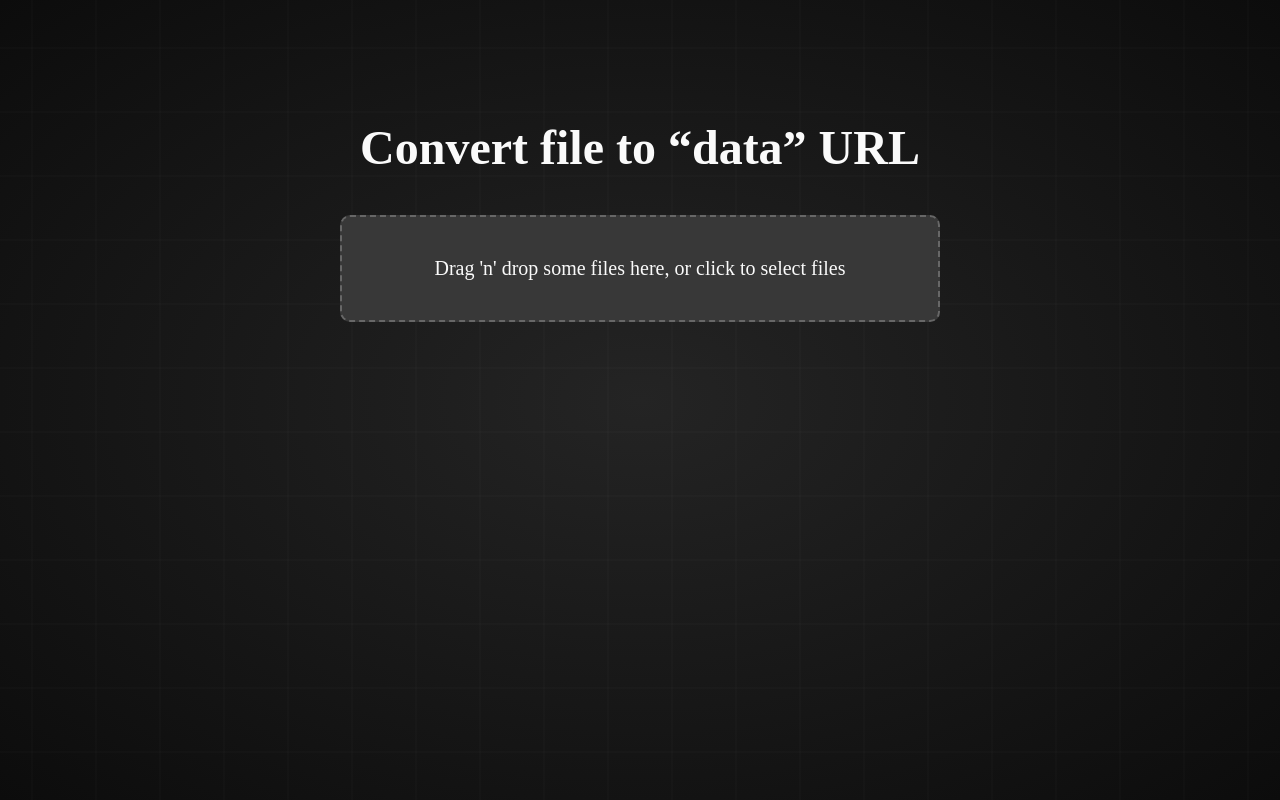
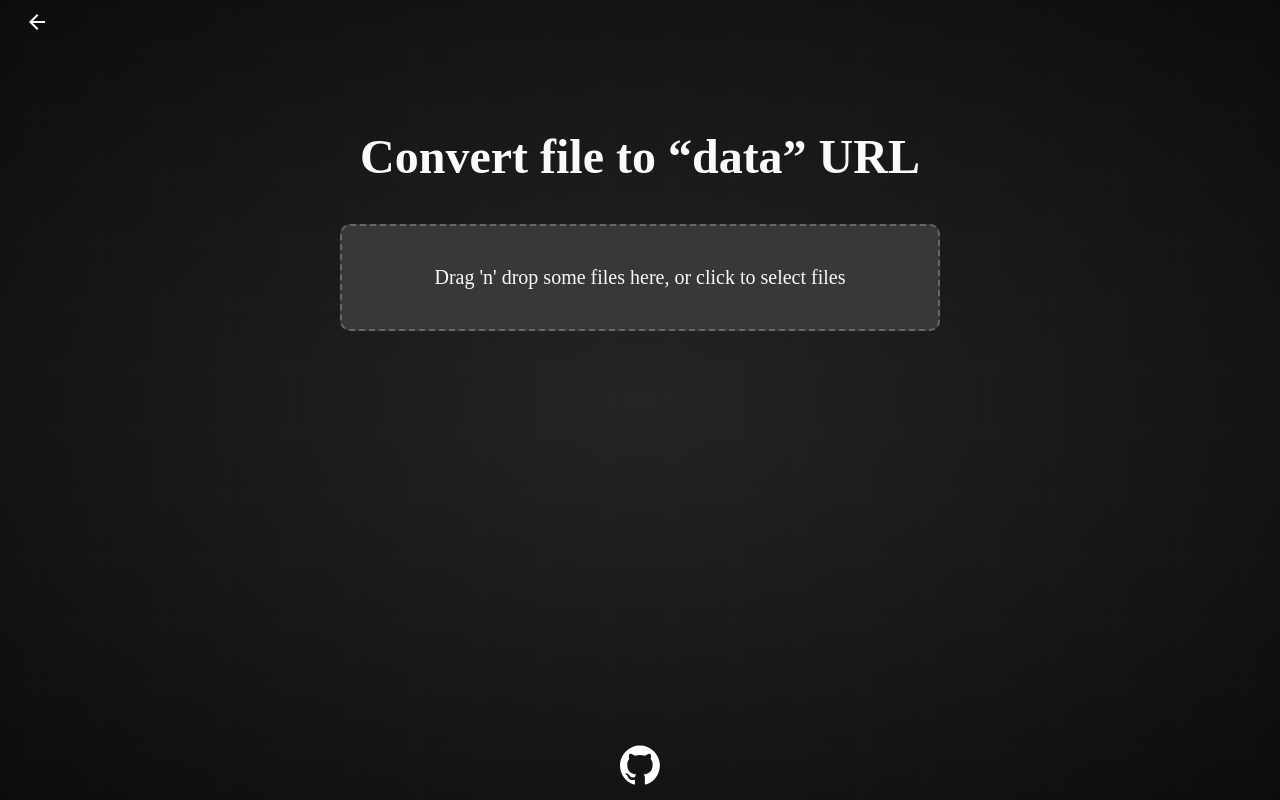
Before and after one commit to Aikain/Tools, a Next.js app: page /dataurl in a window 1280 px wide. Built offline with nearby package versions, Linux system fonts and the light colour scheme.

Commit message:
Add homepage and github links

```diff
--- a/src/app/dataurl/styles.module.scss
+++ b/src/app/(tools)/dataurl/styles.module.scss
@@ -4,5 +4,5 @@
     align-items: center;
     gap: 2rem;
 
-    padding: 15vh 2rem;
+    padding: 10vh 2rem;
 }
--- /dev/null
+++ b/src/app/(tools)/layout.tsx
@@ -0,0 +1,24 @@
+import Link from 'next/link';
+import { ReactNode } from 'react';
+
+import ArrowBackIcon from '@/icons/arrow-back.svg';
+
+import styles from './styles.module.scss';
+
+interface Props {
+    children: ReactNode;
+}
+
+const Layout = ({ children }: Props) => (
+    <>
+        <div className={styles.backToHomePage}>
+            <Link href='/'>
+                <ArrowBackIcon />
+            </Link>
+        </div>
+
+        {children}
+    </>
+);
+
+export default Layout;
--- /dev/null
+++ b/src/app/(tools)/styles.module.scss
@@ -0,0 +1,7 @@
+.backToHomePage {
+    padding: 0.5rem;
+
+    a {
+        color: inherit;
+    }
+}
--- a/src/app/layout.tsx
+++ b/src/app/layout.tsx
@@ -1,7 +1,9 @@
 import type { Metadata } from 'next';
 import { Rubik } from 'next/font/google';
+import Link from 'next/link';
 import { ReactNode } from 'react';
 
+import GithubIcon from '@/icons/github.svg';
 import '@/styles/globals.scss';
 
 import styles from './styles.module.scss';
@@ -23,7 +25,17 @@ interface Props {
 const RootLayout = ({ children }: Props) => (
     <html lang='en'>
         <body className={rubik.variable}>
-            <div className={styles.root}>{children}</div>
+            <div className={styles.root}>
+                <div className={styles.contentWrapper}>
+                    <div className={styles.content}>{children}</div>
+
+                    <div className={styles.githubLink}>
+                        <Link href='https://github.com/Aikain/Tools' target='_blank'>
+                            <GithubIcon />
+                        </Link>
+                    </div>
+                </div>
+            </div>
         </body>
     </html>
 );
--- a/src/app/styles.module.scss
+++ b/src/app/styles.module.scss
@@ -29,6 +29,38 @@
 
     overflow-y: auto;
     scrollbar-gutter: stable both-edges;
+
+    .contentWrapper {
+        display: flex;
+        flex-direction: column;
+        min-height: 100%;
+
+        .backToHomePage {
+            padding: 0.5rem;
+
+            a {
+                color: inherit;
+            }
+        }
+
+        .content {
+            flex: 1;
+            min-height: 0;
+        }
+
+        .githubLink {
+            align-self: center;
+
+            padding: 0.5rem;
+
+            a,
+            svg {
+                display: inline-block;
+                width: 2rem;
+                height: 2rem;
+            }
+        }
+    }
 }
 
 .page {
--- a/src/styles/globals.scss
+++ b/src/styles/globals.scss
@@ -24,7 +24,7 @@ body {
 
 * {
     box-sizing: border-box;
-    margin: 0,
+    margin: 0;
 }
 
 h1 {
```
Also changed, not shown: public/images/icons/arrow-back.svg (added), public/images/icons/github.svg (added), src/app/(tools)/dataurl/page.tsx (renamed from src/app/dataurl/page.tsx).
